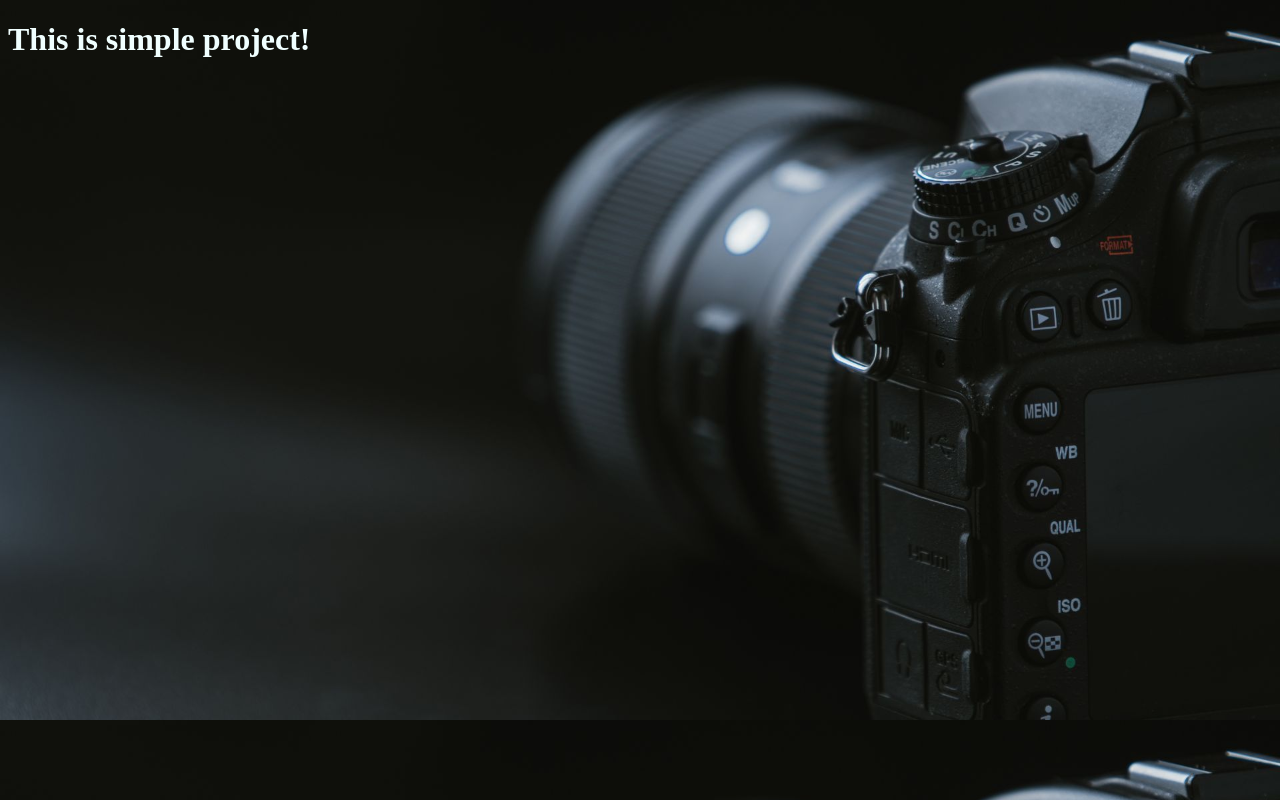
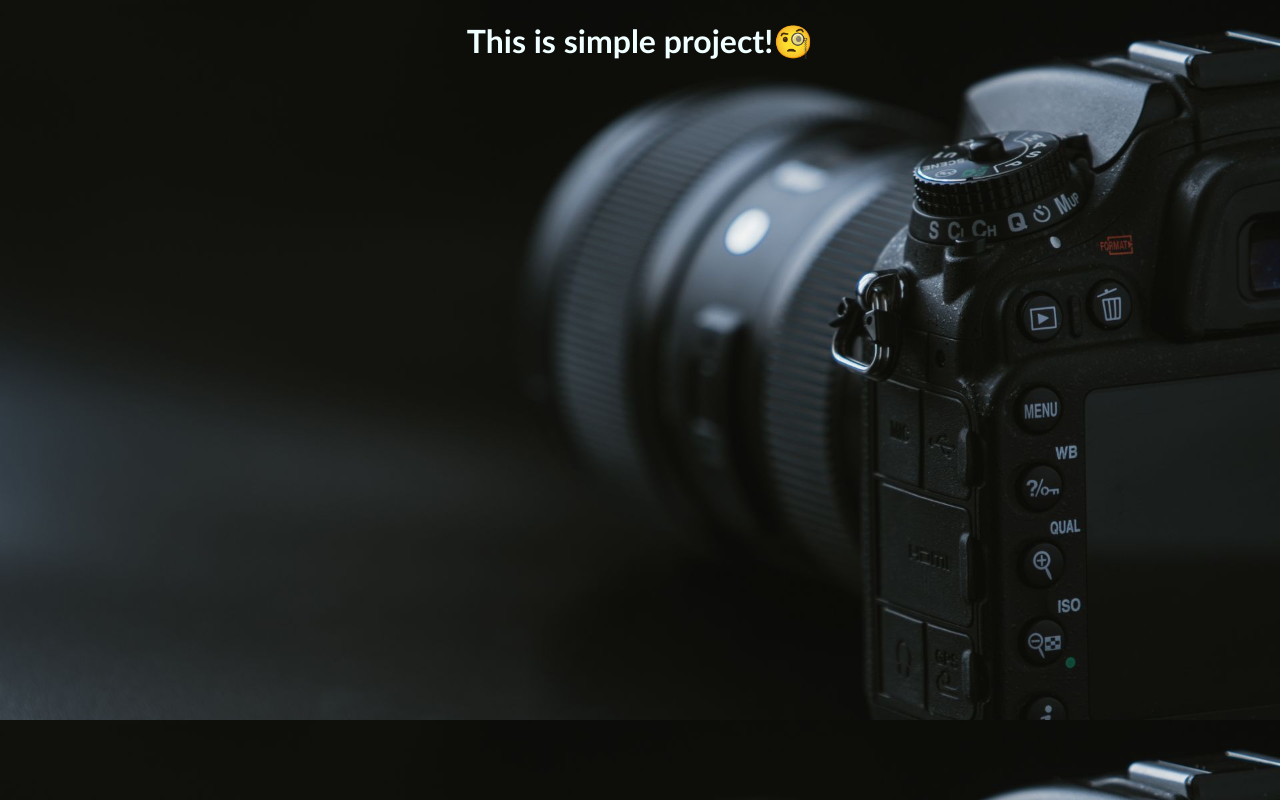
Before and after one commit to VIVEKGUPAT/project1, a plain HTML site: page index.html in a window 1280 px wide. Drawn offline with Linux system fonts and the light colour scheme.

Commit message:
update code

```diff
--- a/index.html
+++ b/index.html
@@ -7,6 +7,6 @@
     <link rel="stylesheet" href="style.css">
 </head>
 <body>
-    <h1>This is simple project!</h1>
+    <h1>This is simple project!🧐</h1>
 </body>
 </html>
--- a/style.css
+++ b/style.css
@@ -5,4 +5,7 @@ body{
 
 h1{
     color: azure;
+    font-family: 'Gill Sans', 'Gill Sans MT', Calibri, 'Trebuchet MS', sans-serif;
+    display: flex;
+    justify-content: center;
 }
```
Also changed, not shown: 1 other file.
